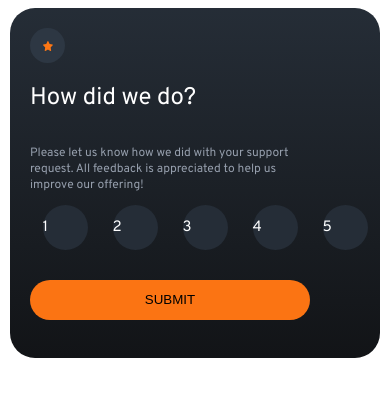
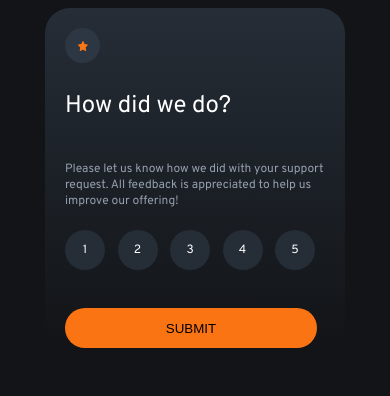
Before and after one commit to Chandramohan97/interactive-rating-component-main, a plain HTML site: page index.html in a window 390 px wide. Drawn offline with Linux system fonts and the light colour scheme; a web font is replaced by a local one.

Commit message:
styles : changing the stylesheet.

```diff
--- a/index.html
+++ b/index.html
@@ -11,6 +11,8 @@
 
   <title>Frontend Mentor | Interactive rating component</title>
 
+
+
 </head>
 <body>
   <div class="primaryContainer">
@@ -19,30 +21,27 @@
     </div>
     <h2 style="color:hsl(0, 0%, 100%);font-weight:400;">How did we do?</h2>
 
-    <p style="font-size:12px;">Please let us know how we did with your support
+    <p>Please let us know how we did with your support
     request. All feedback is appreciated to help us
     improve our offering!</p>
 
     <div class="ratings">
-
       <div class="circle">
-        <p style="color:white;margin:auto;">1</p>
+        <p style="color:white;">1</p>
       </div>
       <div class="circle">
-        <p style="color:white;margin:auto;">2</p>
+        <p style="color:white;">2</p>
+      </div>
+      <div class="circle" >
+        <p style="color:white;">3</p>
       </div>
       <div class="circle">
-        <p style="color:white;margin:auto;">3</p>
+        <p style="color:white;">4</p>
       </div>
       <div class="circle">
-        <p style="color:white;margin:auto;">4</p>
+        <p style="color:white;">5</p>
       </div>
-      <div class="circle">
-        <p style="color:white;margin:auto;">5</p>
-      </div>
-
     </div>
-
     <input type="button" value="SUBMIT">
 
   </div>
--- a/styles.css
+++ b/styles.css
@@ -1,5 +1,8 @@
+body{
+    background-color:  hsl(216, 12%, 8%);
+}
 :root{
-    --desktop-width: 370px;
+    --desktop-width: 330px;
     --mobile-width : 300px;
     font-family: 'Overpass', sans-serif;
 }
@@ -8,17 +11,36 @@
     width: var(--desktop-width);
     border: 1px solid black;
     margin: auto;
-    height: 350px;
+    height: 340px;
     background: linear-gradient(hsl(213, 19%, 18%),hsl(216, 12%, 8%));
     display: flex;
     flex-direction: column;
+    justify-content: space-between;
     box-sizing: border-box;
     padding-top: 20px;
     padding-left: 20px;
     border-radius: 25px;
     border-width: 0px;
+    /* border-bottom: 0.5px solid; */
     /* justify-content: */
     /* margin-top: vh; */
+}
+
+@media only screen and (max-width:768px) {
+    .primaryContainer{
+        width: var(--mobile-width);
+        border: 1px solid black;
+        margin: auto;
+        height: 340px;
+        background: linear-gradient(hsl(213, 19%, 18%),hsl(216, 12%, 8%));
+        display: flex;
+        flex-direction: column;
+        box-sizing: border-box;
+        padding-top: 20px;
+        padding-left: 20px;
+        border-radius: 25px;
+        border-width: 0px;
+    }
 }
 
 .logo{
@@ -32,42 +54,78 @@
     border-width: 0px;
     background-color: hsl(213, 19%, 22%);
 }
+
 img{
     height: 10px;
     width: 10px;
     margin: auto;
 }
 
-p{
+.primaryContainer p:first-of-type{
     width: 280px;
-    font-size: 15px;
+    font-size: 12px;
+    /* text-align: right; */
+    /* border : 1px solid red; */
     color: hsl(217, 12%, 63%);
+}
+
+.circle > p {
+    text-align: center;
 }
 
 .ratings{
     display: flex;
     flex-direction: row;
-    justify-content: space-around;
-    /* justify-content:space-between; */
+    width: 275px;
+    /* border: 1px solid red; */
+    /* justify-content: space-around; */
+    justify-content:space-between;
     /* gap: 20px; */
+}
 
+@media only screen and (max-width:768px){
+    .ratings{
+        display: flex;
+        flex-direction: row;
+        width: 250px;
+        justify-content: space-between;
+    }
 }
 
 .circle{
     display: flex;
+    flex-direction: row;
     height: 45px;
     width: 45px;
     border-radius: 50%;
-    margin: auto;
-    border: 1px solid red;
+    align-items: center;
+    /* border: 1px solid red; */
     background-color: hsl(213, 19%, 18%);
     border-width: 0px;
 }
 
+@media only screen and (max-width:768px){
+    .circle{
+        display: flex;
+        flex-direction: row;
+        height: 40px;
+        width: 40px;
+        border-radius: 50%;
+        align-items: center;
+        /* border: 1px solid red; */
+        background-color: hsl(213, 19%, 18%);
+        border-width: 0px;
+    }
+}
+
+.circle:hover{
+    background-color: hsl(25, 97%, 53%) ;
+    cursor: pointer;
+}
 input{
     background-color: hsl(25, 97%, 53%);
     margin-top: 30px;
-    width: 80%;
+    width: 90%;
     height: 40px;
     border-radius: 20px;
     border-width: 0px;
```
Also changed, not shown: script.js (added).
